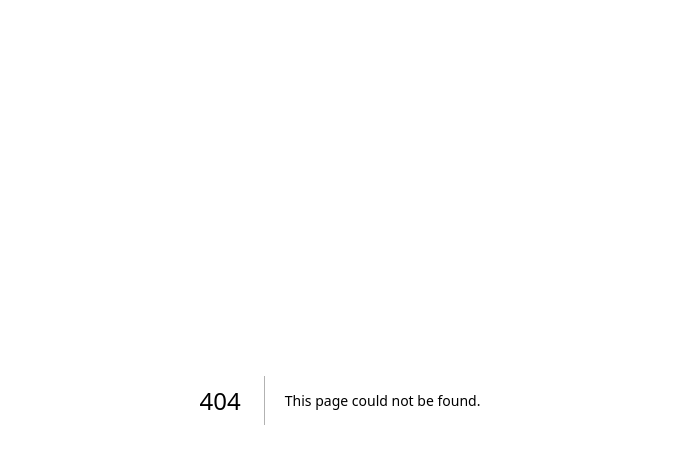
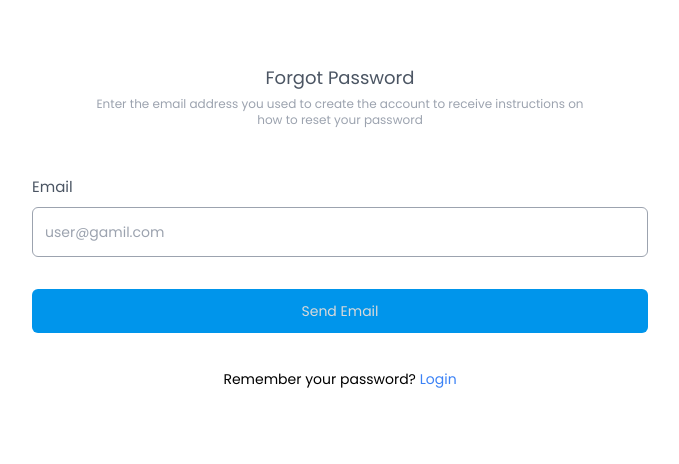
Before and after one commit to dogomayana/bookshare, a Next.js app: page /pages/resetPassword in a window 1280 px wide. Before the commit this address had no page. Shown: the top 464 px of the page, without its empty margins (300-979 px from the left). Built offline with nearby package versions, Linux system fonts and the light colour scheme.

Commit message:
resetPassword UI

```diff
--- /dev/null
+++ b/app/pages/resetPassword/page.tsx
@@ -0,0 +1,5 @@
+import ResetPassword from "./resetPassword";
+
+export default function page() {
+  return <ResetPassword />;
+}
--- /dev/null
+++ b/app/pages/resetPassword/resetPassword.tsx
@@ -0,0 +1,61 @@
+"use client";
+
+import { ChangeHandler } from "@/app/eventTypes";
+
+import React from "react";
+import Link from "next/link";
+
+export default function ResetPassword() {
+  const [userInfo, setUserInfo] = React.useState<any>({
+    emailAddress: "",
+  });
+
+  const handleChange: ChangeHandler = (event) => {
+    const { name, value } = event.target;
+    setUserInfo((prev: any) => ({ ...prev, [name]: value }));
+    console.log(userInfo.fullName);
+  };
+
+  return (
+    <>
+      <main className="bg-white w-full p-2 grid place-items-center my-10">
+        <div className="w-full md:w-5/12 mx-auto p-2 my-2">
+          <h2 className="text-center text-lg text-gray-600">Forgot Password</h2>
+          <p className="text-center text-xs py-1 text-gray-400">
+            Enter the email address you used to create the account to receive
+            instructions on how to reset your password
+          </p>
+        </div>
+        <form className="w-full p-1 md:w-6/12 mx-auto md:p-2">
+          <label htmlFor="Email Address" className="block my-5">
+            <span className="my-2 block text-gray-600 text-[15px]">Email</span>
+            <input
+              type="email"
+              name="emailAddress"
+              id="email"
+              onChange={handleChange}
+              required
+              className="p-3 w-full block border rounded-md border-gray-400 placeholder:text-sm"
+              placeholder="user@gamil.com"
+            />
+          </label>
+
+          <button
+            type="submit"
+            value="Creat Account"
+            className="p-3 bg-[#0095eb] hover:bg-black tColor w-full my-3 rounded-md text-sm"
+          >
+            Send Email
+          </button>
+        </form>
+
+        <p className="text-center mb-5 mt-4 text-sm">
+          Remember your password?{" "}
+          <Link href="/pages/logIn" className="text-blue-500">
+            Login
+          </Link>
+        </p>
+      </main>
+    </>
+  );
+}
```
